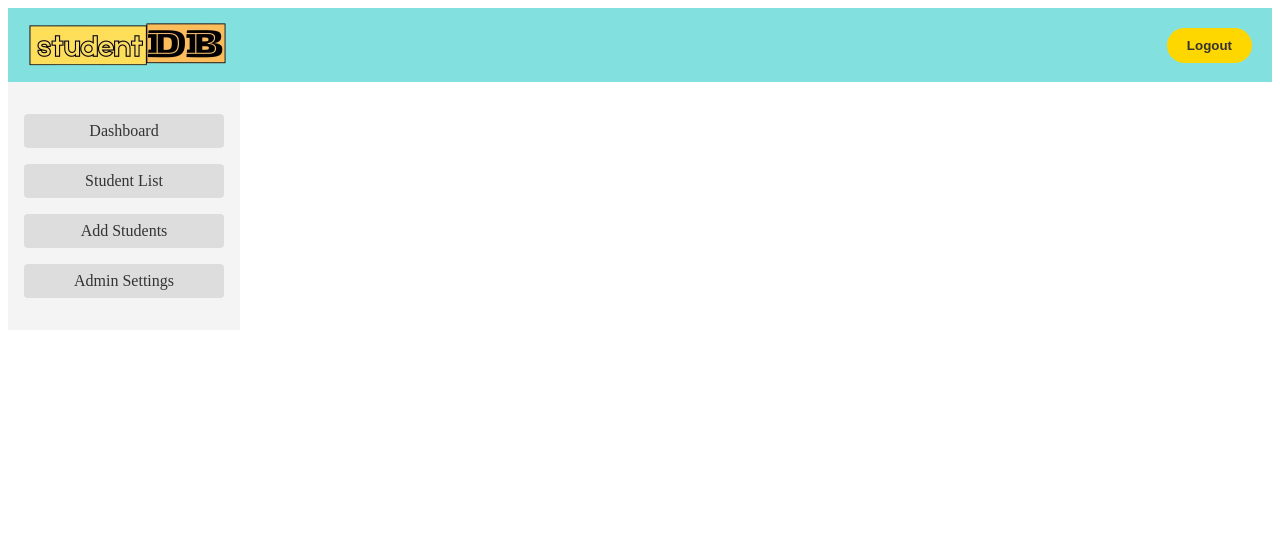
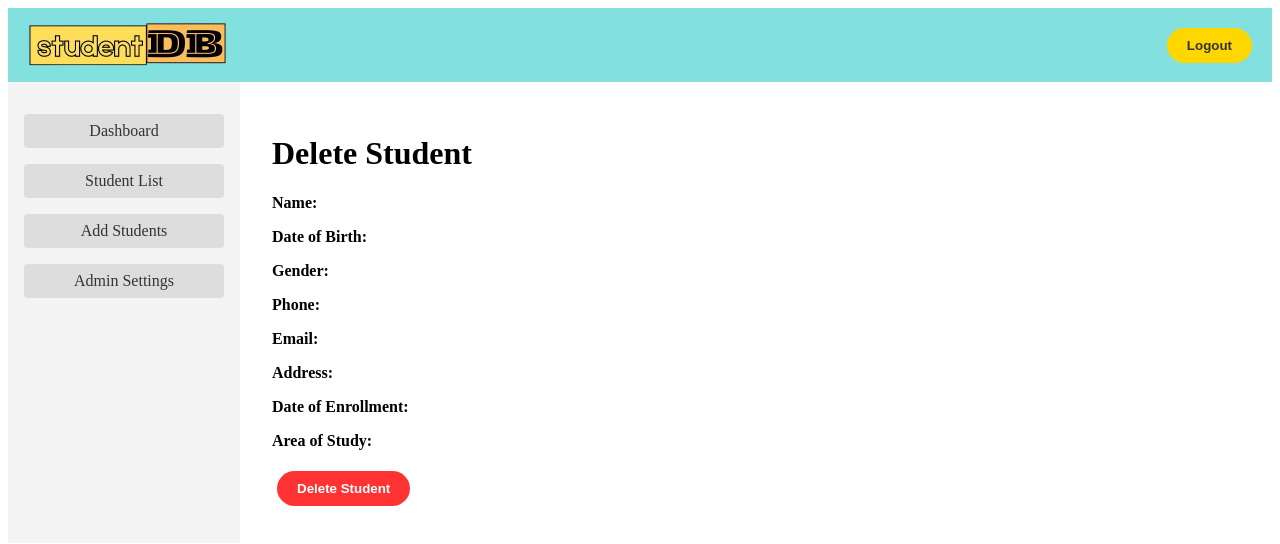
Before and after one commit to emanoj1/studentdb-client, a React (Create React App) app: page /delete-student/1 in a window 1280 px wide. Shown: the top 544 px of the page. Built offline with nearby package versions, Linux system fonts and the light colour scheme; no server answers; sample sign-in values are in the browser's storage.

Commit message:
feat: open Edit and Delete on new pages & style update messages

```diff
--- a/src/App.js
+++ b/src/App.js
@@ -9,6 +9,8 @@ import Dashboard from './components/Dashboard';
 import StudentList from './components/StudentList';
 import AddStudent from './components/AddStudent';
 import AdminSettings from './components/AdminSettings';
+import EditStudentPage from './components/EditStudentPage';
+import DeleteStudentPage from './components/DeleteStudentPage';
 import PrivateRoute from './components/PrivateRoute';
 import NavBar from './components/NavBar';
 import './App.css';
@@ -57,6 +59,8 @@ const App = () => {
             <Route path="/student-list" element={<PrivateRoute><StudentList /></PrivateRoute>} />
             <Route path="/add-student" element={<PrivateRoute><AddStudent /></PrivateRoute>} />
             <Route path="/admin-settings" element={<PrivateRoute><AdminSettings /></PrivateRoute>} />
+            <Route path="/edit-student/:id" element={<PrivateRoute><EditStudentPage /></PrivateRoute>} />
+            <Route path="/delete-student/:id" element={<PrivateRoute><DeleteStudentPage /></PrivateRoute>} />
           </Routes>
         </div>
       </div>
--- /dev/null
+++ b/src/components/DeleteStudentPage.js
@@ -0,0 +1,69 @@
+// A new component DeleteStudentPage.js for confirming and deleting student details
+
+import React, { useState, useEffect } from 'react';
+import axios from 'axios';
+import { useParams, useNavigate } from 'react-router-dom';
+import './StudentList.css';
+import './Messages.css';
+
+function DeleteStudentPage() {
+  const { id } = useParams();
+  const navigate = useNavigate();
+  const [student, setStudent] = useState({});
+  const [message, setMessage] = useState('');
+
+  useEffect(() => {
+    const fetchStudent = async () => {
+      try {
+        const token = localStorage.getItem('auth-token');
+        const res = await axios.get(`${process.env.REACT_APP_API_BASE_URL}/students/${id}`, {
+          headers: {
+            'auth-token': token,
+          },
+        });
+        setStudent(res.data);
+      } catch (err) {
+        console.error('Error fetching student', err);
+      }
+    };
+
+    fetchStudent();
+  }, [id]);
+
+  const handleDelete = async () => {
+    try {
+      const token = localStorage.getItem('auth-token');
+      const config = {
+        headers: {
+          'auth-token': token,
+        },
+      };
+      await axios.delete(`${process.env.REACT_APP_API_BASE_URL}/students/${id}`, config);
+      setMessage('Student deleted successfully!');
+      setTimeout(() => navigate('/student-list'), 2000); // Redirect after 2 seconds
+    } catch (err) {
+      console.error('Failed to delete student', err);
+      setMessage('Failed to delete student');
+    }
+  };
+
+  return (
+    <div>
+      <h1>Delete Student</h1>
+      {message && <p className="success-message">{message}</p>}
+      <div>
+        <p><strong>Name:</strong> {student.name}</p>
+        <p><strong>Date of Birth:</strong> {student.dateOfBirth}</p>
+        <p><strong>Gender:</strong> {student.gender}</p>
+        <p><strong>Phone:</strong> {student.phone}</p>
+        <p><strong>Email:</strong> {student.email}</p>
+        <p><strong>Address:</strong> {student.address}</p>
+        <p><strong>Date of Enrollment:</strong> {student.dateOfEnrollment}</p>
+        <p><strong>Area of Study:</strong> {student.areaOfStudy}</p>
+        <button onClick={handleDelete} className="button delete-btn">Delete Student</button>
+      </div>
+    </div>
+  );
+}
+
+export default DeleteStudentPage;
--- /dev/null
+++ b/src/components/EditStudentPage.js
@@ -0,0 +1,114 @@
+// A new component EditStudentPage.js for editing student details
+
+import React, { useState, useEffect } from 'react';
+import axios from 'axios';
+import { useParams, useNavigate } from 'react-router-dom';
+import './StudentList.css';
+import './Messages.css';
+
+function EditStudentPage() {
+  const { id } = useParams();
+  const navigate = useNavigate();
+  const [formData, setFormData] = useState({});
+  const [message, setMessage] = useState('');
+
+  useEffect(() => {
+    const fetchStudent = async () => {
+      try {
+        const token = localStorage.getItem('auth-token');
+        console.log('Fetching student with ID:', id); // Log the ID
+        const res = await axios.get(`${process.env.REACT_APP_API_BASE_URL}/students/${id}`, {
+          headers: {
+            'auth-token': token,
+          },
+        });
+        const formatDate = (dateString) => {
+          const date = new Date(dateString);
+          const year = date.getFullYear();
+          const month = String(date.getMonth() + 1).padStart(2, '0'); // Months are 0-based in JS
+          const day = String(date.getDate()).padStart(2, '0');
+          return `${year}-${month}-${day}`;
+        };
+
+        setFormData({
+          ...res.data,
+          dateOfBirth: formatDate(res.data.dateOfBirth),
+          dateOfEnrollment: formatDate(res.data.dateOfEnrollment),
+        });
+      } catch (err) {
+        console.error('Error fetching student', err);
+        setMessage('Error fetching student data. Please try again.');
+      }
+    };
+
+    fetchStudent();
+  }, [id]);
+
+  const handleChange = (e) => {
+    setFormData({ ...formData, [e.target.name]: e.target.value });
+  };
+
+  const handleSubmit = async (e) => {
+    e.preventDefault();
+    try {
+      const token = localStorage.getItem('auth-token');
+      const config = {
+        headers: {
+          'Content-Type': 'application/json',
+          'auth-token': token,
+        },
+      };
+      const body = JSON.stringify(formData);
+      await axios.put(`${process.env.REACT_APP_API_BASE_URL}/students/${id}`, body, config);
+      setMessage('Student updated successfully!');
+      setTimeout(() => navigate('/student-list'), 2000); // Redirect after 2 seconds
+    } catch (err) {
+      console.error('Failed to update student', err);
+      setMessage('Failed to update student');
+    }
+  };
+
+  return (
+    <div>
+      <h1>Edit Student</h1>
+      {message && <p className="success-message">{message}</p>}
+      <form onSubmit={handleSubmit}>
+        <div>
+          <label>Name</label>
+          <input type="text" name="name" value={formData.name || ''} onChange={handleChange} required />
+        </div>
+        <div>
+          <label>Date of Birth (yyyy-mm-dd)</label>
+          <input type="date" name="dateOfBirth" value={formData.dateOfBirth || ''} onChange={handleChange} required />
+        </div>
+        <div>
+          <label>Gender</label>
+          <input type="text" name="gender" value={formData.gender || ''} onChange={handleChange} required />
+        </div>
+        <div>
+          <label>Phone</label>
+          <input type="text" name="phone" value={formData.phone || ''} onChange={handleChange} />
+        </div>
+        <div>
+          <label>Email</label>
+          <input type="email" name="email" value={formData.email || ''} onChange={handleChange} required />
+        </div>
+        <div>
+          <label>Address</label>
+          <input type="text" name="address" value={formData.address || ''} onChange={handleChange} required />
+        </div>
+        <div>
+          <label>Date of Enrollment (yyyy-mm-dd)</label>
+          <input type="date" name="dateOfEnrollment" value={formData.dateOfEnrollment || ''} onChange={handleChange} required />
+        </div>
+        <div>
+          <label>Area of Study</label>
+          <input type="text" name="areaOfStudy" value={formData.areaOfStudy || ''} onChange={handleChange} required />
+        </div>
+        <button type="submit" className="button edit-btn">Update Student</button>
+      </form>
+    </div>
+  );
+}
+
+export default EditStudentPage;
--- /dev/null
+++ b/src/components/Messages.css
@@ -0,0 +1,8 @@
+/* Style for update messages on screen in logged-in state */
+
+.success-message {
+    color: green;
+    font-weight: bold;
+    font-size: 1.2em;
+    margin-top: 20px;
+  }
--- a/src/components/StudentList.js
+++ b/src/components/StudentList.js
@@ -1,6 +1,6 @@
 import React, { useState, useEffect } from 'react';
+import { useNavigate } from 'react-router-dom';
 import axios from 'axios';
-import EditStudent from './EditStudent';
 import './StudentList.css';
 
 // Utility function to format date
@@ -14,7 +14,7 @@ const formatDate = (dateString) => {
 
 function StudentList() {
   const [students, setStudents] = useState([]);
-  const [editingStudent, setEditingStudent] = useState(null);
+  const navigate = useNavigate();
 
   useEffect(() => {
     const fetchStudents = async () => {
@@ -33,26 +33,6 @@ function StudentList() {
 
     fetchStudents();
   }, []);
-
-  const handleDelete = async (id) => {
-    try {
-      const token = localStorage.getItem('auth-token');
-      await axios.delete(`${process.env.REACT_APP_API_BASE_URL}/students/${id}`, {
-        headers: {
-          'auth-token': token,
-        },
-      });
-      setStudents(students.filter(student => student._id !== id));
-      alert('Student deleted successfully!');
-    } catch (err) {
-      console.error('Failed to delete student', err);
-      alert('Failed to delete student');
-    }
-  };
-
-  const handleEditClick = (student) => {
-    setEditingStudent(student);
-  };
 
   return (
     <div>
@@ -80,13 +60,12 @@ function StudentList() {
             <div>{formatDate(student.dateOfEnrollment)}</div>
             <div>{student.areaOfStudy}</div>
             <div className="actions">
-              <button onClick={() => handleEditClick(student)} className="button edit-btn">Edit</button>
-              <button onClick={() => handleDelete(student._id)} className="button delete-btn">Delete</button>
+              <button onClick={() => navigate(`/edit-student/${student._id}`)} className="button edit-btn">Edit</button>
+              <button onClick={() => navigate(`/delete-student/${student._id}`)} className="button delete-btn">Delete</button>
             </div>
           </div>
         ))}
       </div>
-      {editingStudent && <EditStudent student={editingStudent} setEditingStudent={setEditingStudent} />}
     </div>
   );
 }
```
